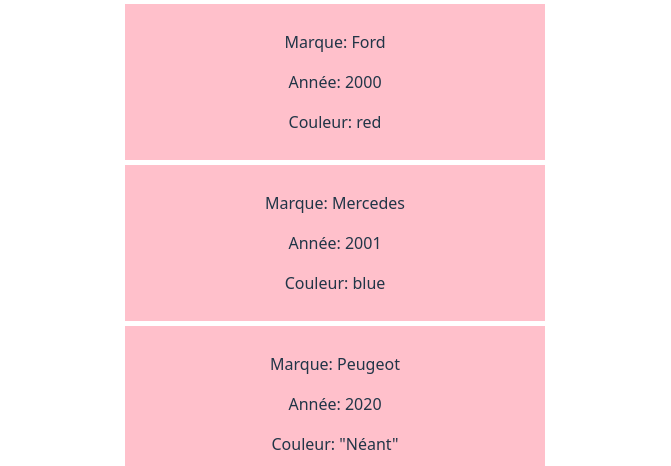
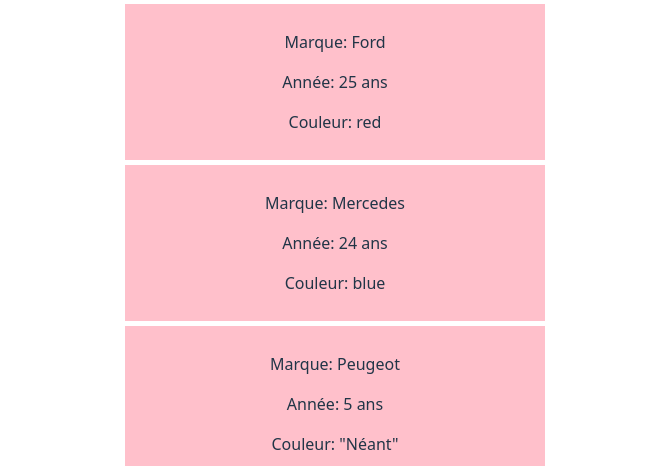
Before and after one commit to Julen37/coursREACT, a React (Vite) app in the folder my-app/: page / in a window 1280 px wide. Shown: the part 241-707 px from the top of the page, without its empty margins (305-976 px from the left). Built offline with nearby package versions, Linux system fonts and the light colour scheme.

Commit message:
const year / age de la voiture

```diff
--- a/my-app/src/App.jsx
+++ b/my-app/src/App.jsx
@@ -1,6 +1,7 @@
 import { Component } from 'react';
-import Mycars from './components/Mycars';
+// import Mycars from './components/Mycars';
 import './App.css';
+import Mycars from './components/MyCars';
 
 class App extends Component {
 
--- a/my-app/src/components/MyCars.jsx
+++ b/my-app/src/components/MyCars.jsx
@@ -23,15 +23,18 @@
     }
 
     render() {
+
+        const year = new Date().getFullYear();
+
         return (
             <div>
                 <h1>{this.props.title}</h1>
 
                 <button onClick={this.addTenYears}> + 10 ans </button>
 
-                <Car color={this.state.voiture[0].color} year={this.state.voiture[0].year}>{this.state.voiture[0].name}</Car>
-                <Car color={this.state.voiture[1].color} year={this.state.voiture[1].year}>{this.state.voiture[1].name}</Car>
-                <Car color={this.state.voiture[2].color} year={this.state.voiture[2].year}>{this.state.voiture[2].name}</Car>
+                <Car color={this.state.voiture[0].color} year={year - this.state.voiture[0].year + ' ans'}>{this.state.voiture[0].name}</Car>
+                <Car color={this.state.voiture[1].color} year={year - this.state.voiture[1].year + ' ans'}>{this.state.voiture[1].name}</Car>
+                <Car color={this.state.voiture[2].color} year={year - this.state.voiture[2].year + ' ans'}>{this.state.voiture[2].name}</Car>
             </div>
 
         )
```
